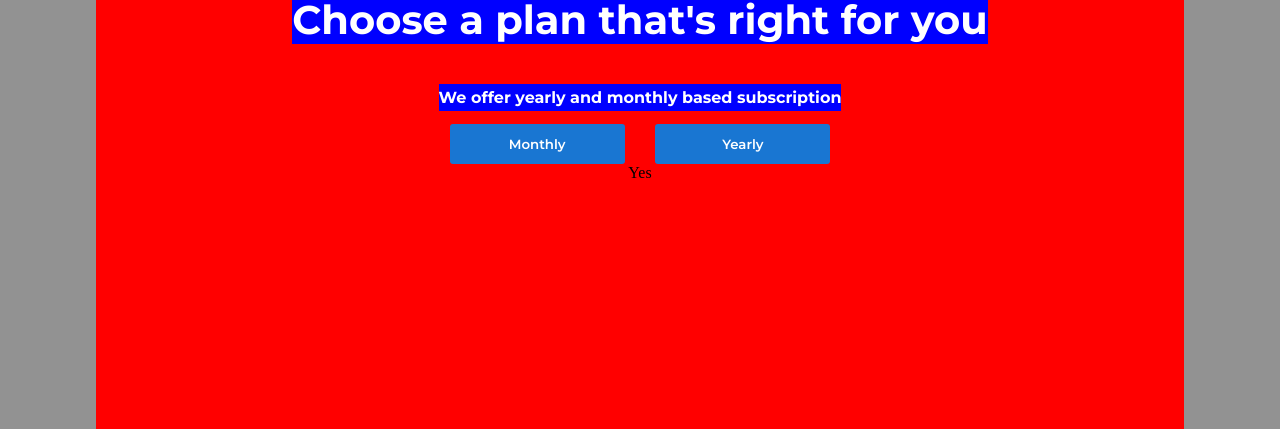
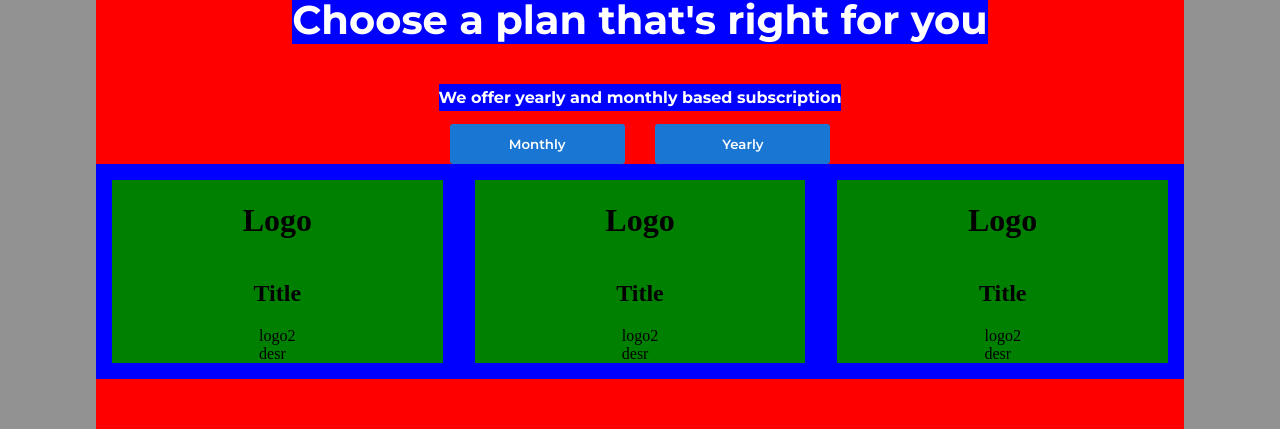
Before and after one commit to imhilla/testimonials, a React (Create React App) app: page / in a window 1280 px wide. Shown: the part 1568-1997 px from the top of the page. Built offline with nearby package versions, Linux system fonts and the light colour scheme.

Commit message:
add pland component to make code less repeatable

```diff
--- a/src/Components/HomeComponents/Plan.js
+++ b/src/Components/HomeComponents/Plan.js
@@ -1,24 +1,35 @@
 import React, { useState } from 'react';
-import styles from '../HomeComponents/Plan.module.css'
+import styles from '../HomeComponents/Plan.module.css';
+import PlanD from '../PlanComponent/PlanD';
 
 export default function Plan() {
-  const [plan, setPlan] = useState(false)
+  const [plan, setPlan] = useState('monthly')
 
-  const planComponent = plan === false ? (<div>Yes</div>) : (<div>no</div>)
+  const planComponent = plan === 'monthly' ? (
+    <div className={styles.toggleContainer}>
+      <PlanD />
+      <PlanD />
+      <PlanD />
+    </div>) : (
+      <div className={styles.toggleContainer}>
+        <PlanD />
+        <PlanD />
+        <PlanD />
+      </div>)
 
   return (
     <div className={styles.planContainer}>
       <h1 className={styles.planHeader}>Choose a plan that's right for you</h1>
       <h2 className={styles.planHeaderTwo}>We offer yearly and monthly based subscription</h2>
       <div className={styles.planBButton}>
-        <button className={styles.planButton} onClick={() => setPlan(true)}>
+        <button className={styles.planButton} onClick={() => setPlan('monthly')}>
           Monthly
         </button>
-        <button className={styles.planButton} onClick={()=> setPlan(false)}>
+        <button className={styles.planButton} onClick={() => setPlan('yearly')}>
           Yearly
         </button>
       </div>
-      <div>{planComponent}</div>
+      <div className={styles.planTogle}>{planComponent}</div>
     </div>
   )
 }
--- a/src/Components/HomeComponents/Plan.module.css
+++ b/src/Components/HomeComponents/Plan.module.css
@@ -41,3 +41,30 @@
   color: white;
   border: none;
 }
+
+.toggleContainer {
+  display: flex;
+  flex-direction: row;
+  align-items: center;
+  justify-content: center;
+  background-color: blue;
+  width: 100%;
+}
+
+.planTogle {
+  display: flex;
+  flex-direction: row;
+  align-items: center;
+  justify-content: center;
+  width: 100%;
+  /* height: 70vh; */
+}
+
+.planCards {
+  display: flex;
+  flex-direction: column;
+  background-color: green;
+  align-items: center;
+  margin: 1em;
+  width: 33.3%;
+}
--- /dev/null
+++ b/src/Components/PlanComponent/PlanD.js
@@ -0,0 +1,16 @@
+import React from 'react';
+import styles from '../HomeComponents/Plan.module.css'
+
+export default function PlanD(props) {
+
+  return (
+    <div className={styles.planCards}>
+      <h1>Logo</h1>
+      <h2>Title</h2>
+      <div>
+        <div>logo2</div>
+        <div>desr</div>
+      </div>
+    </div>
+  )
+}
```
